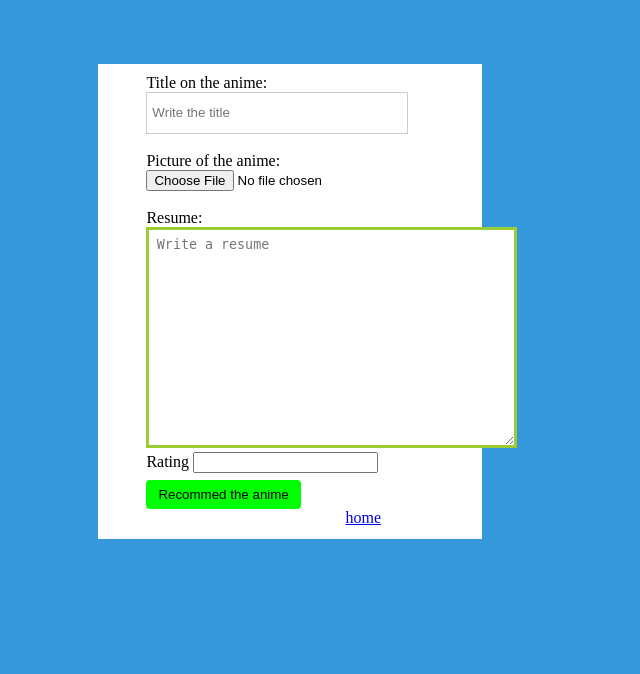
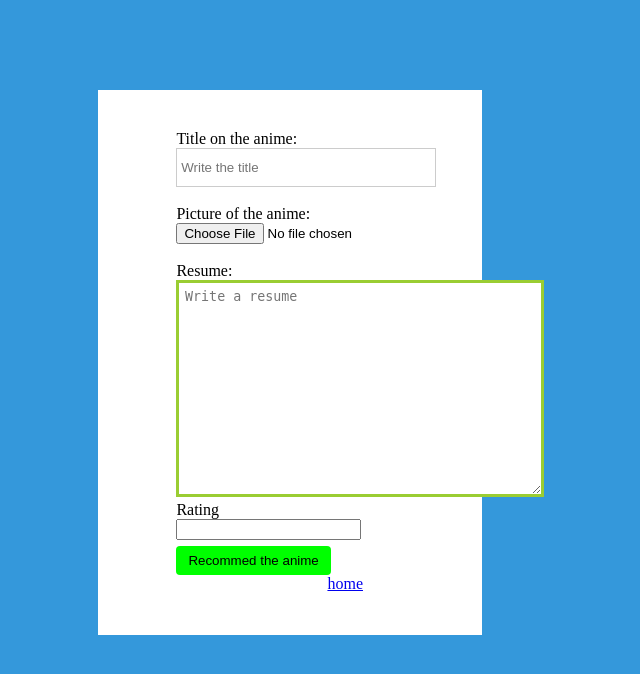
Before and after one commit to The-anime-loves/hjemmeside, a PHP site: page /recommended_anime.php in a window 1280 px wide. Shown: the top 674 px of the page, without its empty margins (350-990 px from the left). Run offline with PHP 8.4, Linux system fonts and the light colour scheme.

Commit message:
making css for recommended anime

```diff
--- a/css/Recommend_anime.css
+++ b/css/Recommend_anime.css
@@ -15,13 +15,13 @@ body{
     background-color: #fff;
     margin-left: 35%;
     margin-right: 35%;
-    margin-top: 5%;
+    margin-top: 7%;;
 }
 
 form{
     margin-left: 10%;
     margin-right: 20%;
-    padding: 10px;
+    padding: 40px;
 }
 
 input[type=text]{
```
